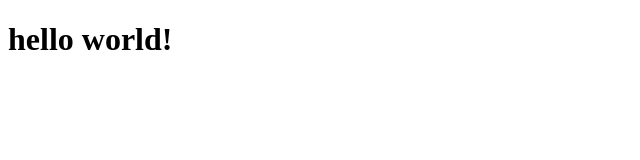
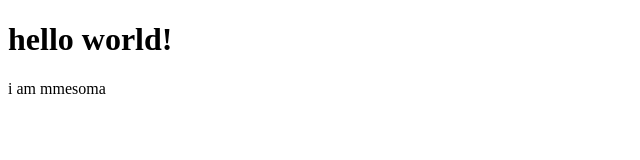
Before and after one commit to Tech-savvy-hub/git-master-class, a plain HTML site: page index.html in a window 1280 px wide. Shown: the whole page, without its empty margins (0-640 px from the left). Drawn offline with Linux system fonts and the light colour scheme.

Commit message:
added name

```diff
--- a/index.html
+++ b/index.html
@@ -7,5 +7,6 @@
 </head>
 <body>
     <h1>hello world!</h1>
+    i am mmesoma
 </body>
 </html>
```
